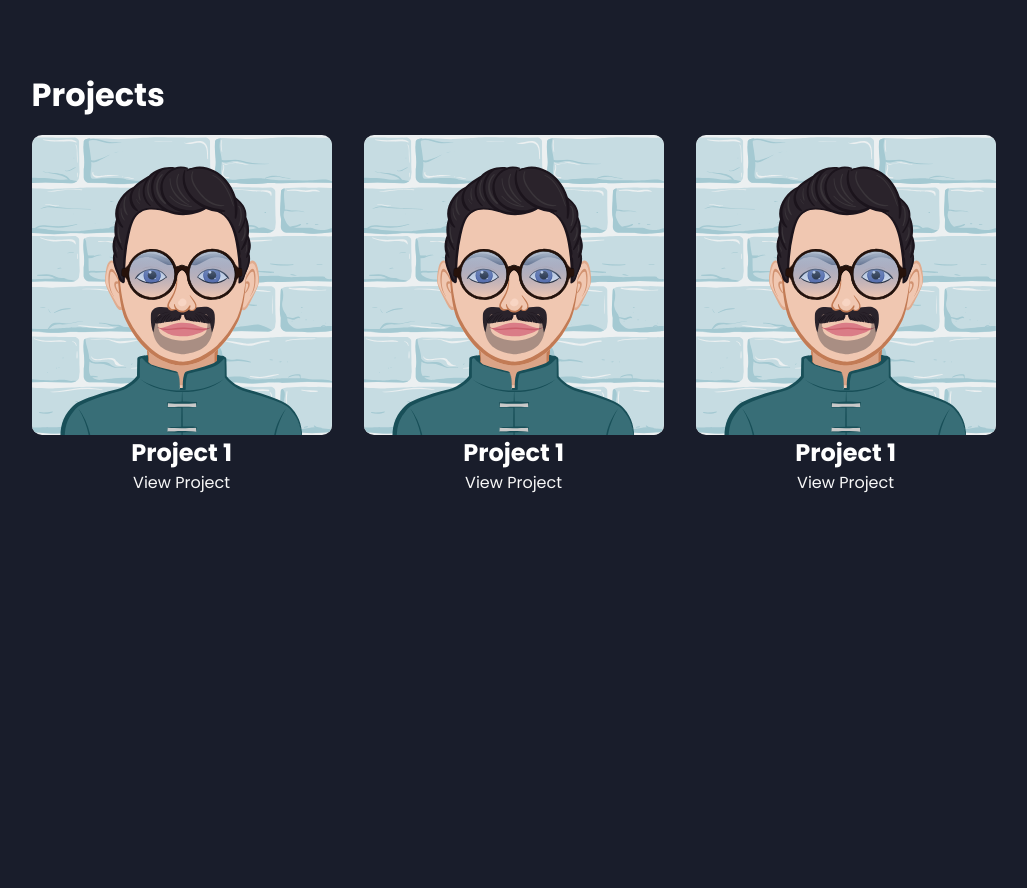
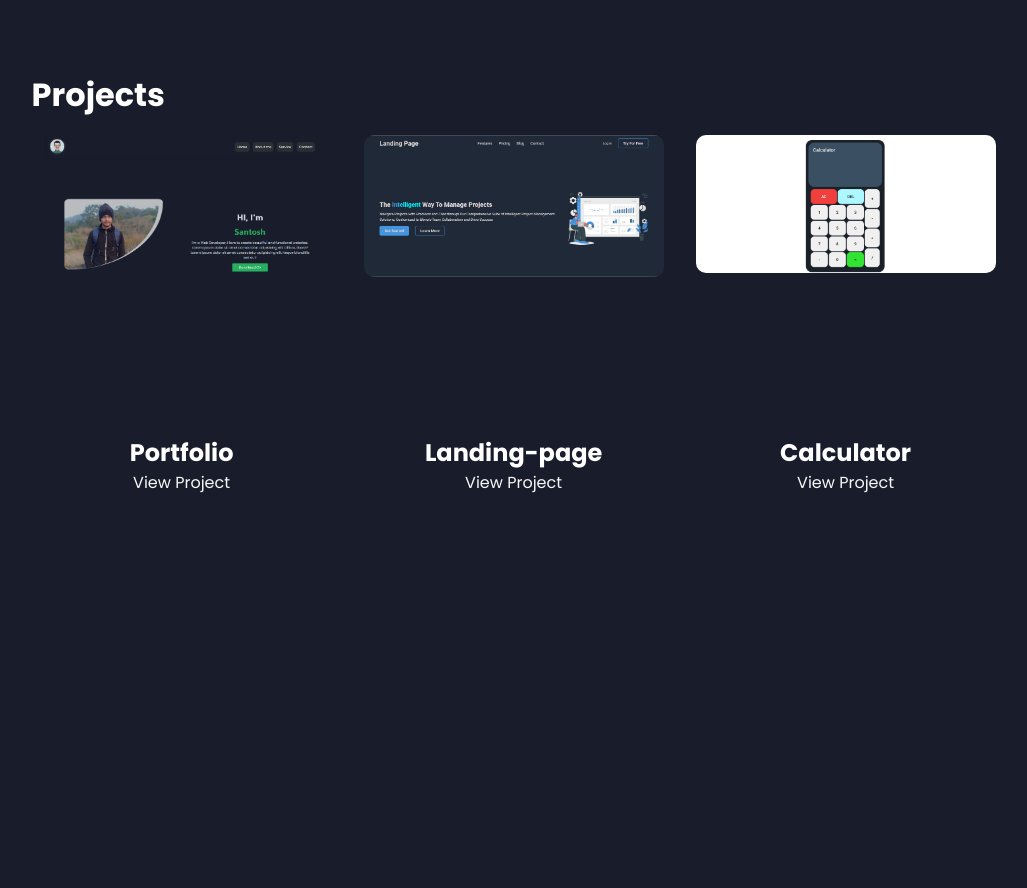
Before and after one commit to santoshyadav-29/CODSOFT, a plain HTML site: page PortFolio/index.html in a window 1280 px wide. Shown: the part 2560-3448 px from the top of the page, without its empty margins (106-1133 px from the left). Drawn offline with Linux system fonts and the light colour scheme.

Commit message:
Portfolio img updated

```diff
--- a/PortFolio/index.html
+++ b/PortFolio/index.html
@@ -110,30 +110,30 @@
           <section class="projects">
             <div class="project">
               <div class="project-image">
-                <img src="./img/AvatarMaker (1).svg" alt="" />
+                <img src="./img/portfolio.png" alt="" />
               </div>
               <div class="project-info">
-                <h1>Project 1</h1>
+                <h1>Portfolio</h1>
 
                 <a href="#" class="project-link">View Project</a>
               </div>
             </div>
             <div class="project">
               <div class="project-image">
-                <img src="./img/AvatarMaker (1).svg" alt="" />
+                <img src="./img/landing-page.png" alt="" />
               </div>
               <div class="project-info">
-                <h1>Project 1</h1>
+                <h1>Landing-page</h1>
 
                 <a href="#" class="project-link">View Project</a>
               </div>
             </div>
             <div class="project">
               <div class="project-image">
-                <img src="./img/AvatarMaker (1).svg" alt="" />
+                <img src="./img/Calculator.png" alt="" />
               </div>
               <div class="project-info">
-                <h1>Project 1</h1>
+                <h1>Calculator</h1>
 
                 <a href="#" class="project-link">View Project</a>
               </div>
```
Also changed, not shown: PortFolio/img/Calculator.png (added), PortFolio/img/landing-page.png (added), PortFolio/img/portfolio.png (added).
